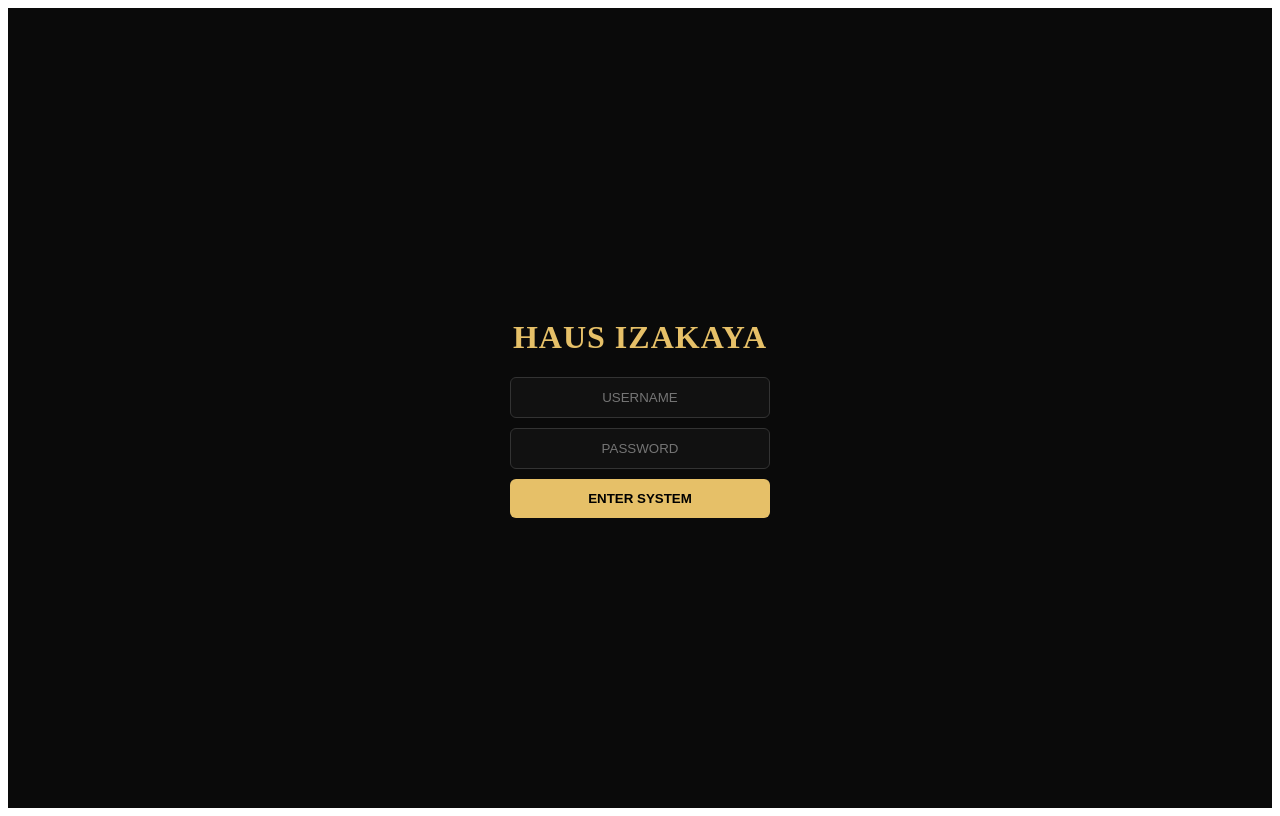
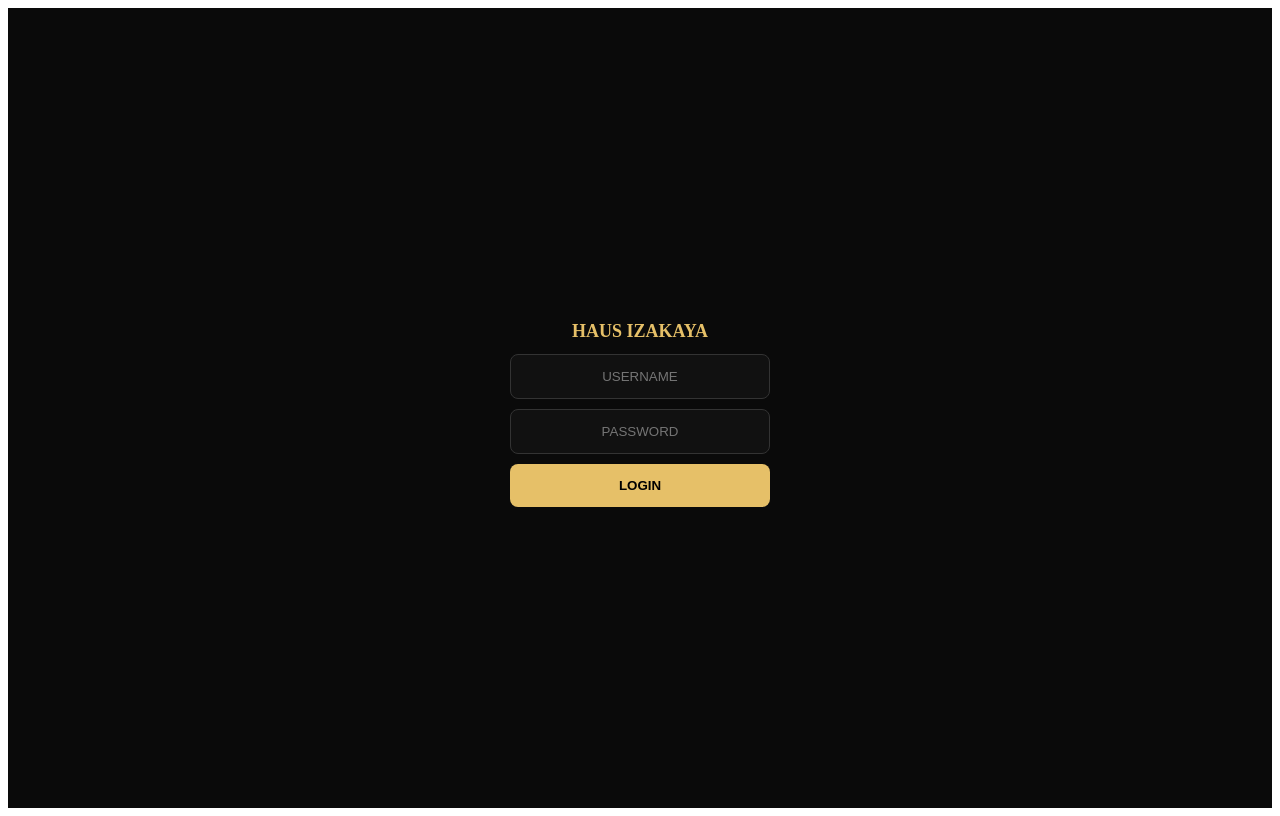
Before and after one commit to HAUSIZAKAYA/HSUS-IZAKATA-STCOK, a React (Create React App) app: page / in a window 1280 px wide. Built offline with nearby package versions, Linux system fonts and the light colour scheme.

Commit message:
Update App.js

```diff
--- a/src/App.js
+++ b/src/App.js
@@ -5,25 +5,24 @@ export default function App() {
   const [user, setUser] = useState("");
   const [isLogin, setIsLogin] = useState(false);
 
-  // ข้อมูลบัญชี 4 คอลัมน์ (ตามกฎราชินีสรุปยอด)
-  const [logs] = useState([
-    { recorder: "ADMIN_HAUS", item: "Sample Item", status: "Checked", date: "06/03" }
+  // ข้อมูลบัญชีสรุปยอด (คนลง, รายการ, สรุป, วันที่)
+  const [summaryData] = useState([
+    { name: "ADMIN_HAUS", item: "ตัวอย่าง: Asahi", status: "+12", date: "06/03" }
   ]);
 
   const handleLogin = (u, p) => {
-    if (!u || !p) return alert("กรุณากรอก USERNAME และ PASSWORD");
-    // ตั้งค่า User ตามที่พิมพ์จริงเท่านั้น ไม่มีการมโนชื่ออื่น
-    setUser(u.toUpperCase());
+    if (!u || !p) return alert("กรุณากรอก Username และ Password");
+    setUser(u.toUpperCase()); // ใช้ชื่อตามที่พิมพ์จริง
     setIsLogin(true);
   };
 
   if (!isLogin) return (
-    <div style={styles.loginPage}>
+    <div style={styles.loginContainer}>
       <h1 style={styles.goldText}>HAUS IZAKAYA</h1>
       <div style={styles.form}>
         <input style={styles.input} placeholder="USERNAME" onChange={e => setUser(e.target.value)} />
-        <input style={styles.input} type="password" placeholder="PASSWORD" id="pass" />
-        <button style={styles.loginBtn} onClick={() => handleLogin(user, document.getElementById('pass').value)}>ENTER SYSTEM</button>
+        <input style={styles.input} type="password" placeholder="PASSWORD" id="p" />
+        <button style={styles.loginBtn} onClick={() => handleLogin(user, document.getElementById('p').value)}>LOGIN</button>
       </div>
     </div>
   );
@@ -32,46 +31,37 @@ export default function App() {
     <div style={styles.app}>
       <header style={styles.header}>
         <div style={styles.goldText}>HAUS IZAKAYA</div>
-        <div style={styles.userInfo}>👤 USER: {user}</div>
+        <div style={styles.userBadge}>👤 {user}</div>
       </header>
 
       {view === 'MAIN' && (
-        <div style={styles.menuGrid}>
-          <button onClick={() => setView('BAR')} style={styles.menuBtn}>🍺 สต็อกบาร์</button>
-          <button onClick={() => setView('KITCHEN')} style={styles.menuBtn}>🍳 สต็อกครัว</button>
-          <button onClick={() => setView('SUMMARY')} style={styles.goldBtn}>📊 วิว สต็อกซิสเต็ม</button>
-          <button onClick={() => setIsLogin(false)} style={styles.logout}>LOGOUT</button>
+        <div style={styles.menuBox}>
+          <button onClick={() => setView('BAR')} style={styles.btn}>🍺 สต็อกบาร์</button>
+          <button onClick={() => setView('KITCHEN')} style={styles.btn}>🍳 สต็อกครัว</button>
+          <button onClick={() => setView('SUMMARY')} style={styles.btnGold}>📊 วิว สต็อกซิสเต็ม</button>
+          <button onClick={() => setIsLogin(false)} style={styles.logout}>ออกจากระบบ</button>
         </div>
       )}
 
       {view === 'SUMMARY' && (
         <div style={styles.content}>
-          <button onClick={() => setView('MAIN')} style={styles.backBtn}>← กลับหน้าหลัก</button>
-          <h2 style={styles.goldText}>บัญชีสรุปยอด</h2>
+          <button onClick={() => setView('MAIN')} style={styles.back}>← กลับ</button>
+          <h2 style={styles.goldText}>👑 ราชินีสรุปยอด</h2>
           <div style={styles.tableWrap}>
             <table style={styles.table}>
               <thead>
-                <tr>
-                  <th style={styles.th}>คนลง</th>
-                  <th style={styles.th}>รายการ</th>
-                  <th style={styles.th}>สรุป</th>
-                  <th style={styles.th}>วันที่</th>
+                <tr style={styles.th}>
+                  <th>คนลง</th><th>รายการ</th><th>สรุป</th><th>วันที่</th>
                 </tr>
               </thead>
               <tbody>
-                {logs.map((log, i) => (
+                {summaryData.map((d, i) => (
                   <tr key={i} style={styles.tr}>
-                    <td style={styles.td}>{log.recorder}</td>
-                    <td style={styles.td}>{log.item}</td>
-                    <td style={styles.td}>{log.status}</td>
-                    <td style={styles.td}>{log.date}</td>
+                    <td>{d.name}</td><td>{d.item}</td><td>{d.status}</td><td>{d.date}</td>
                   </tr>
                 ))}
                 <tr style={styles.tr}>
-                  <td style={styles.td}>{user}</td>
-                  <td style={{...styles.td, color: '#888'}}>กำลังบันทึก...</td>
-                  <td style={styles.td}>-</td>
-                  <td style={styles.td}>06/03</td>
+                  <td>{user}</td><td style={{color:'#444'}}>...</td><td>-</td><td>06/03</td>
                 </tr>
               </tbody>
             </table>
@@ -85,21 +75,21 @@ export default function App() {
 const styles = {
   app: { backgroundColor: '#0a0a0a', minHeight: '100vh', color: '#fff', fontFamily: 'sans-serif' },
   header: { display: 'flex', justifyContent: 'space-between', padding: '15px', borderBottom: '1px solid #222', alignItems: 'center' },
-  userInfo: { fontSize: '12px', color: '#666' },
-  goldText: { color: '#E6C068', fontWeight: 'bold', letterSpacing: '1px' },
-  loginPage: { height: '100vh', display: 'flex', flexDirection: 'column', alignItems: 'center', justifyContent: 'center', backgroundColor: '#0a0a0a' },
+  goldText: { color: '#E6C068', fontWeight: 'bold', fontSize: '18px' },
+  userBadge: { fontSize: '12px', color: '#666' },
+  loginContainer: { height: '100vh', display: 'flex', flexDirection: 'column', alignItems: 'center', justifyContent: 'center', backgroundColor: '#0a0a0a' },
   form: { display: 'flex', flexDirection: 'column', gap: '10px', width: '260px' },
-  input: { padding: '12px', backgroundColor: '#111', border: '1px solid #333', color: '#fff', borderRadius: '6px', textAlign: 'center' },
-  loginBtn: { padding: '12px', backgroundColor: '#E6C068', border: 'none', borderRadius: '6px', fontWeight: 'bold', cursor: 'pointer' },
-  menuGrid: { display: 'flex', flexDirection: 'column', gap: '12px', padding: '20px' },
-  menuBtn: { padding: '20px', backgroundColor: '#151515', color: '#E6C068', border: '1px solid #333', borderRadius: '12px', fontSize: '18px', fontWeight: 'bold' },
-  goldBtn: { padding: '20px', backgroundColor: 'transparent', color: '#E6C068', border: '2px solid #E6C068', borderRadius: '12px', fontSize: '18px', fontWeight: 'bold' },
-  logout: { marginTop: '20px', background: 'none', border: 'none', color: '#444', textDecoration: 'underline' },
+  input: { padding: '14px', backgroundColor: '#111', border: '1px solid #333', color: '#fff', borderRadius: '8px', textAlign: 'center' },
+  loginBtn: { padding: '14px', backgroundColor: '#E6C068', border: 'none', borderRadius: '8px', fontWeight: 'bold' },
+  menuBox: { display: 'flex', flexDirection: 'column', gap: '12px', padding: '20px' },
+  btn: { padding: '20px', backgroundColor: '#151515', color: '#E6C068', border: '1px solid #333', borderRadius: '12px', fontSize: '18px', fontWeight: 'bold' },
+  btnGold: { padding: '20px', backgroundColor: 'transparent', color: '#E6C068', border: '2px solid #E6C068', borderRadius: '12px', fontSize: '18px', fontWeight: 'bold' },
+  logout: { marginTop: '20px', color: '#444', background: 'none', border: 'none', textDecoration: 'underline' },
   content: { padding: '15px' },
-  backBtn: { background: 'none', border: 'none', color: '#666', marginBottom: '10px' },
+  back: { color: '#666', background: 'none', border: 'none', marginBottom: '10px' },
   tableWrap: { border: '1px solid #222', borderRadius: '8px', overflow: 'hidden' },
   table: { width: '100%', borderCollapse: 'collapse', fontSize: '13px' },
-  th: { backgroundColor: '#111', padding: '10px', color: '#666', textAlign: 'left', fontWeight: 'normal' },
-  td: { padding: '12px 10px', borderBottom: '1px solid #111' },
-  tr: { backgroundColor: '#0d0d0d' }
+  th: { backgroundColor: '#111', color: '#666', textAlign: 'left' },
+  tr: { borderBottom: '1px solid #111' },
+  td: { padding: '12px 8px' }
 };
```
